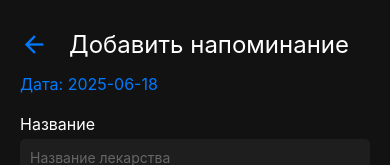
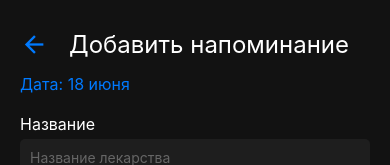
Before and after one commit to s1mba10/tabletka-frontend, a React Native app in the folder MedTrackApp/: screen /ReminderAdd in a window 390 px wide. Shown: the top 165 px of the page. Built offline with nearby package versions, Linux system fonts and the light colour scheme.

Commit message:
Localize months in Russian

```diff
--- a/MedTrackApp/src/screens/Medications/Medications.tsx
+++ b/MedTrackApp/src/screens/Medications/Medications.tsx
@@ -13,6 +13,8 @@ import { useNavigation } from '@react-navigation/native';
 import { useMedications } from '../../hooks/useMedications';
 import { useCourses, useReminders } from '../../hooks';
 import { MedicationsScreenNavigationProp, MedicationFormData } from './types';
+import { format } from 'date-fns';
+import { ru } from 'date-fns/locale';
 import { styles } from './styles';
 
 const Medications: React.FC = () => {
@@ -22,6 +24,9 @@ const Medications: React.FC = () => {
   const { deleteByCourse } = useReminders();
 
   const [form, setForm] = useState<MedicationFormData>({ name: '', dosage: '' });
+
+  const formatDate = (iso: string) =>
+    format(new Date(iso), 'd MMMM', { locale: ru });
 
   const startEdit = (id: number) => {
     const med = medications.find(m => m.id === id);
@@ -72,7 +77,7 @@ const Medications: React.FC = () => {
           <View key={c.id} style={styles.courseItem}>
             <Text style={styles.courseTitle}>{c.name}</Text>
             <Text style={styles.courseSubtitle}>
-              {c.dosage} • с {c.startDate} по {c.endDate}
+              {c.dosage} • с {formatDate(c.startDate)} по {formatDate(c.endDate)}
             </Text>
             <TouchableOpacity onPress={() => stopCourse(c.id)}>
               <Text style={{ color: '#FF3B30', marginTop: 4 }}>Остановить</Text>
@@ -87,7 +92,7 @@ const Medications: React.FC = () => {
           <View key={c.id} style={styles.courseItem}>
             <Text style={styles.courseTitle}>{c.name}</Text>
             <Text style={styles.courseSubtitle}>
-              {c.dosage} • с {c.startDate} по {c.endDate}
+              {c.dosage} • с {formatDate(c.startDate)} по {formatDate(c.endDate)}
             </Text>
           </View>
         ))}
--- a/MedTrackApp/src/screens/ReminderAdd/ReminderAdd.tsx
+++ b/MedTrackApp/src/screens/ReminderAdd/ReminderAdd.tsx
@@ -17,6 +17,7 @@ import { useNavigation, useRoute } from '@react-navigation/native';
 import DateTimePicker, { DateTimePickerEvent } from '@react-native-community/datetimepicker';
 import Icon from 'react-native-vector-icons/MaterialCommunityIcons';
 import { format } from 'date-fns';
+import { ru } from 'date-fns/locale';
 import AsyncStorage from '@react-native-async-storage/async-storage';
 import { useReminders, useMedications, useCourses } from '../../hooks';
 import { reminderNotification } from '../../utils/notifications';
@@ -24,6 +25,9 @@ import { reminderNotification } from '../../utils/notifications';
 import { styles } from './styles';
 import { AddReminderScreenNavigationProp, AddReminderScreenRouteProp, typeIcons } from './types';
 import { Reminder, MedicationType } from '../../types';
+
+const formatDateRu = (iso: string) =>
+  format(new Date(iso), 'd MMMM', { locale: ru });
 
 const ReminderAdd: React.FC = () => {
   const navigation = useNavigation<AddReminderScreenNavigationProp>();
@@ -354,8 +358,8 @@ const ReminderAdd: React.FC = () => {
         </View>
         <Text style={styles.dateInfo}>
           {startDate === endDate
-            ? `Дата: ${startDate}`
-            : `Курс: ${startDate} - ${endDate}`}
+            ? `Дата: ${formatDateRu(startDate)}`
+            : `Курс: ${formatDateRu(startDate)} - ${formatDateRu(endDate)}`}
         </Text>
 
         <Text style={styles.label}>Название</Text>
@@ -491,6 +495,7 @@ const ReminderAdd: React.FC = () => {
                       style={styles.timePickerIOS}
                       textColor="white"
                       themeVariant="dark"
+                      locale="ru-RU"
                     />
                   </View>
                 </TouchableWithoutFeedback>
@@ -506,6 +511,7 @@ const ReminderAdd: React.FC = () => {
             is24Hour={true}
             display="default"
             onChange={handleTimeChange}
+            locale="ru-RU"
           />
         )}
 
@@ -532,6 +538,7 @@ const ReminderAdd: React.FC = () => {
                       style={styles.timePickerIOS}
                       textColor="white"
                       themeVariant="dark"
+                      locale="ru-RU"
                     />
                   </View>
                 </TouchableWithoutFeedback>
@@ -545,6 +552,7 @@ const ReminderAdd: React.FC = () => {
             mode="date"
             display="default"
             onChange={handleStartChange}
+            locale="ru-RU"
           />
         )}
         {Platform.OS === 'ios' && showEndPicker && (
@@ -570,6 +578,7 @@ const ReminderAdd: React.FC = () => {
                       style={styles.timePickerIOS}
                       textColor="white"
                       themeVariant="dark"
+                      locale="ru-RU"
                     />
                   </View>
                 </TouchableWithoutFeedback>
@@ -583,6 +592,7 @@ const ReminderAdd: React.FC = () => {
             mode="date"
             display="default"
             onChange={handleEndChange}
+            locale="ru-RU"
           />
         )}
 
```
